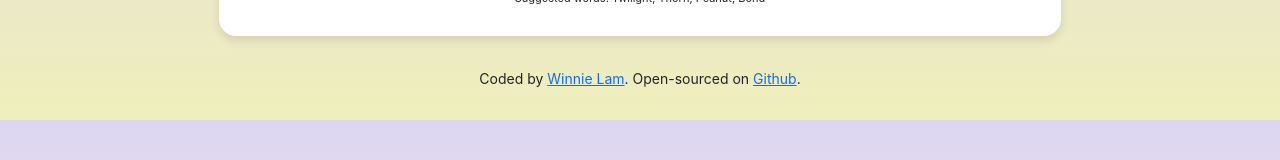
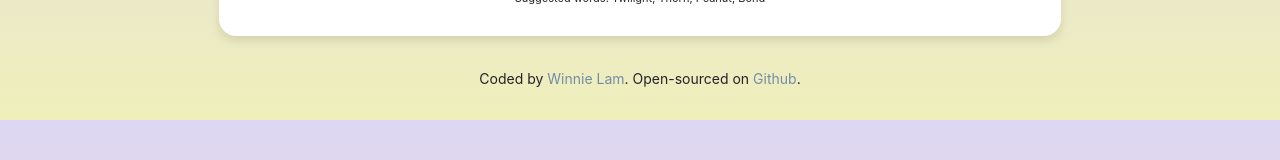
Before and after one commit to Winniee356/Dictionary-react, a React (Create React App) app: page / in a window 1280 px wide. Shown: the part 429-589 px from the top of the page. Built offline with nearby package versions, Linux system fonts and the light colour scheme; no server answers; the HTML template or start-up script is replaced by a standard one.

Commit message:
Update App.css

```diff
--- a/src/App.css
+++ b/src/App.css
@@ -33,6 +33,15 @@ body{
   width: 60px;
 }
 
+.App a {
+  color: #748DA6;
+  text-decoration: none;
+}
+
+.App a:hover {
+  color: #FFC54D;
+}
+
 .App-footer {
   text-align: center;
   margin: 30px 0;
```
